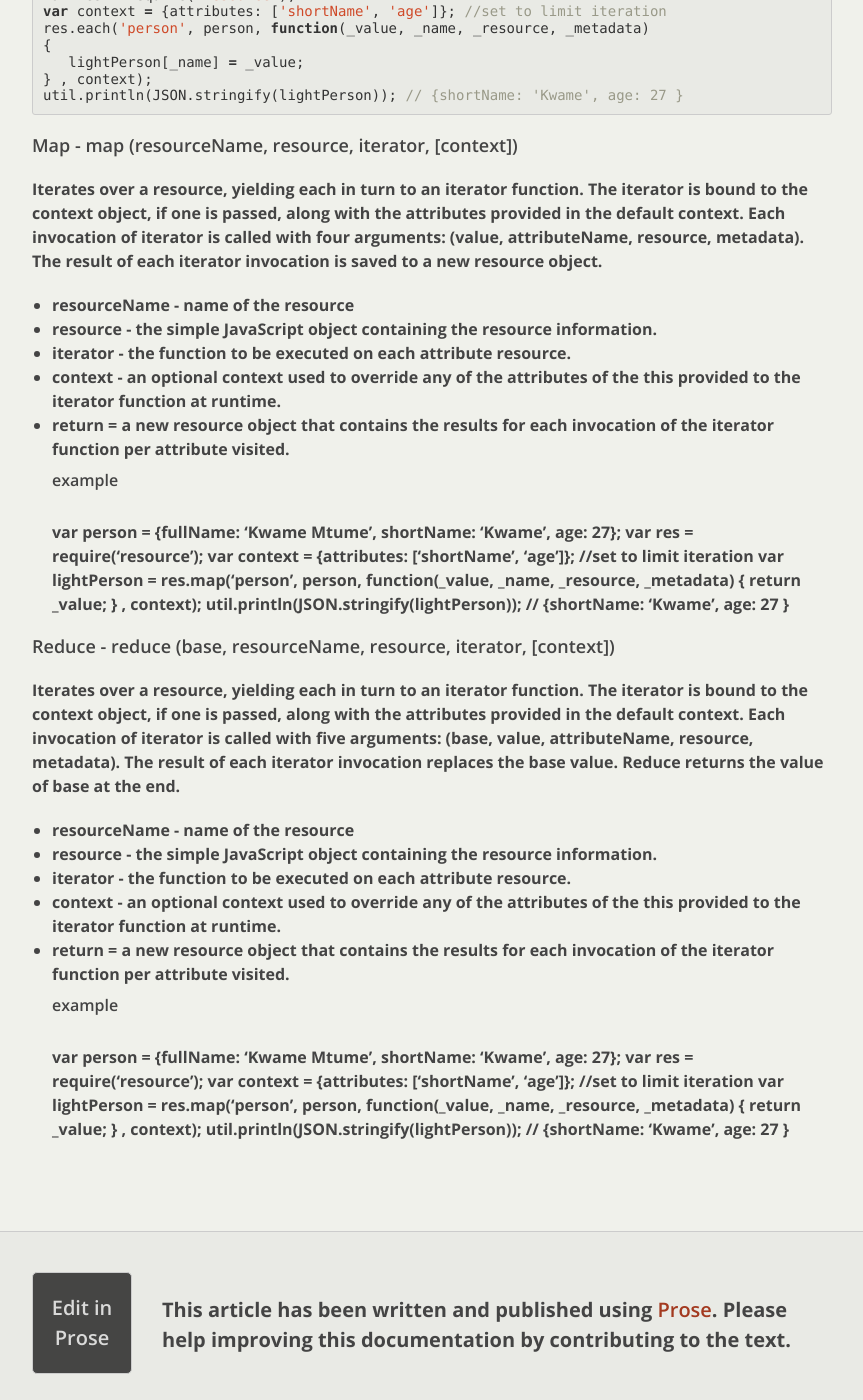
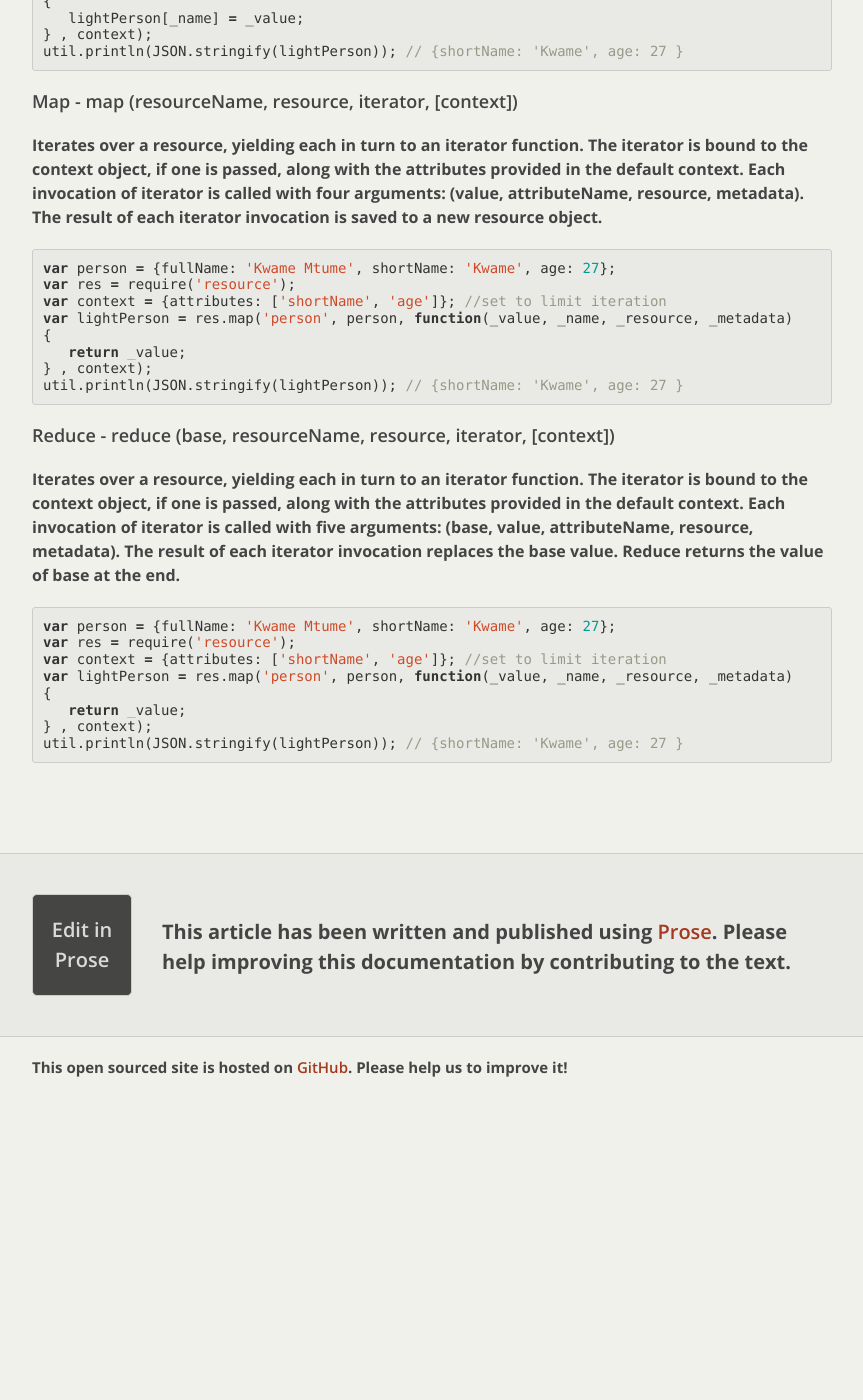
Before and after one commit to Airlift-Framework/airlift-framework.github.com, a Jekyll site: the page built from _posts/modules/0100-01-01-resource.md, in a window 1280 px wide and 1400 px high, scrolled down 1486 px. Shown: the whole window, without its empty margins (208-1071 px from the left). Built offline with Jekyll 4.4.1, drawn with Linux system fonts in a browser that asks for light colours; nearby versions of some CDN libraries; after the commit the page ends 2583 px from its top, so only the background shows below that.

Commit message:
Updated _posts/modules/0100-01-01-resource.md

```diff
--- a/_posts/modules/0100-01-01-resource.md
+++ b/_posts/modules/0100-01-01-resource.md
@@ -30,7 +30,6 @@ The functions available in this module are described below.
 ## Each - each (resourceName, resource, iterator, \[context\])
 Iterates over a resource, yielding each in turn to an iterator function. The iterator is bound to the context object, if one is passed, along with the attributes provided in the default context. Each invocation of iterator is called with four arguments: (value, attributeName, resource, metadata).
 
-### example
     var person = {fullName: 'Kwame Mtume', shortName: 'Kwame', age: 27};
     var lightPerson = {};
     var res = require('resource');
@@ -44,12 +43,6 @@ Iterates over a resource, yielding each in turn to an iterator function. The ite
 ## Map - map (resourceName, resource, iterator, \[context\])
 Iterates over a resource, yielding each in turn to an iterator function. The iterator is bound to the context object, if one is passed, along with the attributes provided in the default context. Each invocation of iterator is called with four arguments: (value, attributeName, resource, metadata).  The result of each iterator invocation is saved to a new resource object.
 
-* resourceName - name of the resource
-* resource - the simple JavaScript object containing the resource information.
-* iterator - the function to be executed on each attribute resource.
-* context - an optional context used to override any of the attributes of the this provided to the iterator function at runtime.
-* return = a new resource object that contains the results for each invocation of the iterator function per attribute visited.
-### example
     var person = {fullName: 'Kwame Mtume', shortName: 'Kwame', age: 27};
     var res = require('resource');
     var context = {attributes: ['shortName', 'age']}; //set to limit iteration
@@ -62,12 +55,6 @@ Iterates over a resource, yielding each in turn to an iterator function. The ite
 ## Reduce - reduce (base, resourceName, resource, iterator, \[context\])
 Iterates over a resource, yielding each in turn to an iterator function. The iterator is bound to the context object, if one is passed, along with the attributes provided in the default context. Each invocation of iterator is called with five arguments: (base, value, attributeName, resource, metadata).  The result of each iterator invocation replaces the base value.  Reduce returns the value of base at the end.
 
-* resourceName - name of the resource
-* resource - the simple JavaScript object containing the resource information.
-* iterator - the function to be executed on each attribute resource.
-* context - an optional context used to override any of the attributes of the this provided to the iterator function at runtime.
-* return = a new resource object that contains the results for each invocation of the iterator function per attribute visited.
-### example
     var person = {fullName: 'Kwame Mtume', shortName: 'Kwame', age: 27};
     var res = require('resource');
     var context = {attributes: ['shortName', 'age']}; //set to limit iteration
```
